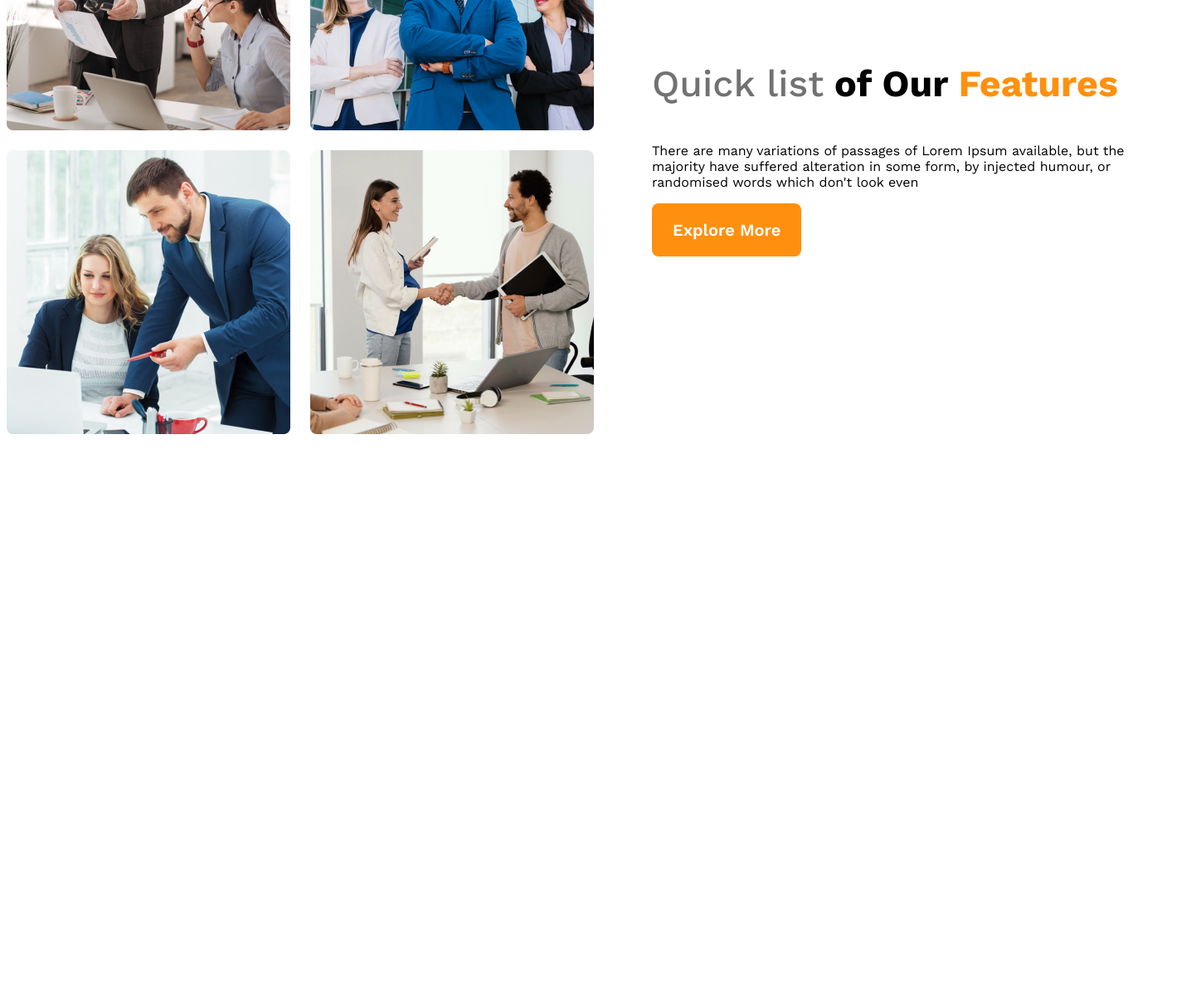
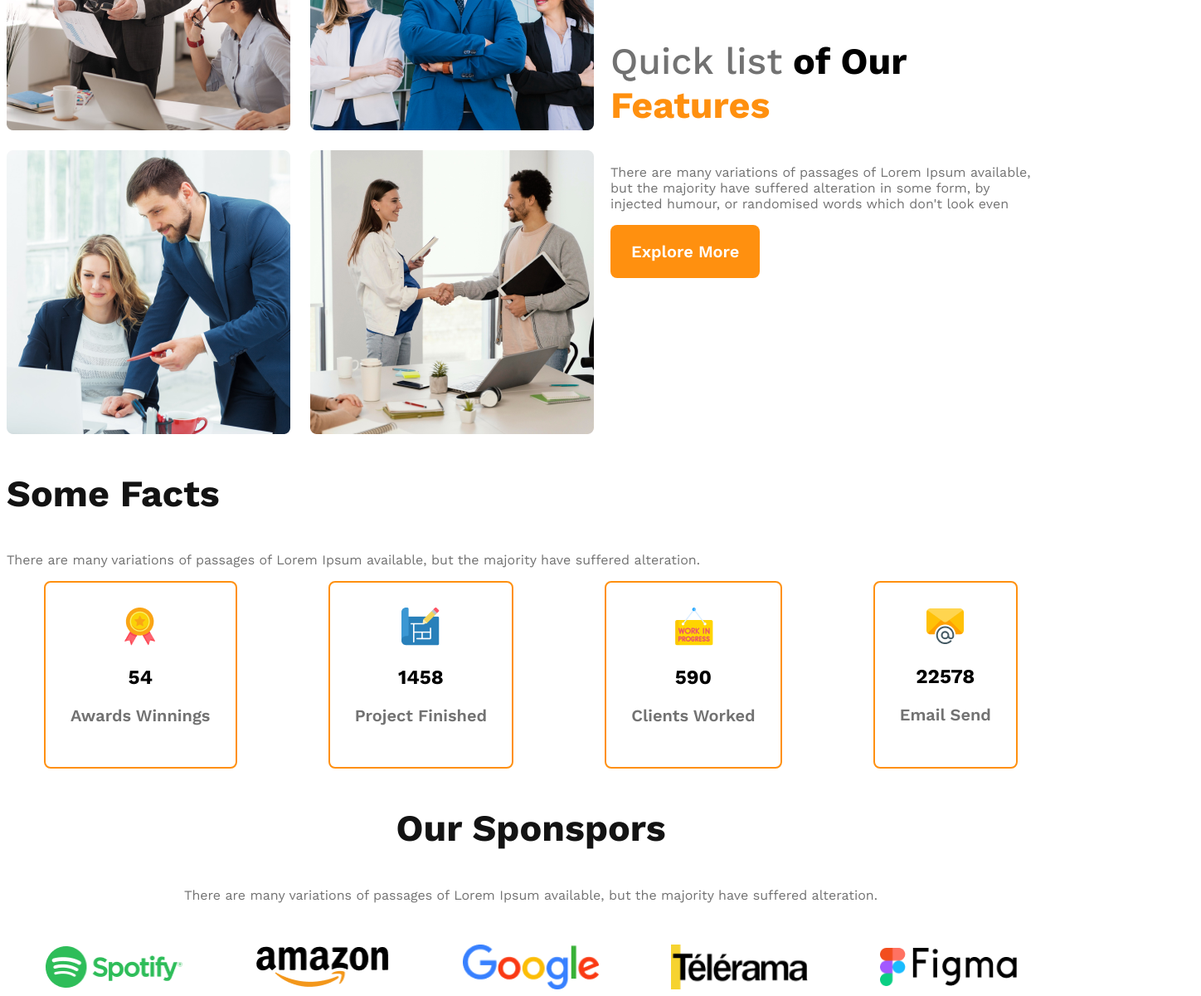
Before and after one commit to rifat417131/g3-architecs-website, a plain HTML site: page index.html in a window 1280 px wide. Shown: the part 1391-2591 px from the top of the page at 83% size, 1448 px wide, since content can reach past the window. Before the commit the page ends 1922 px from the top, so only its background shows below. Drawn offline with nearby package versions, Linux system fonts and the light colour scheme.

Commit message:
added facts

```diff
--- a/index.html
+++ b/index.html
@@ -21,7 +21,7 @@
             <div class="banner-content">
                 <h1 class="banner-title">Brand New
                     Group of Architects </h1>
-                    <p class="banner-description">There are many variations of passages of Lorem Ipsum available, but the majority have suffered alteration in some form, by injected humour, or randomised words which don't look even</p>
+                    <p class="text-light-gray">There are many variations of passages of Lorem Ipsum available, but the majority have suffered alteration in some form, by injected humour, or randomised words which don't look even</p>
                     <button class="btn-primary">Explore More</button>
             </div>
                 <img class="banner-img" src="images/banner.png" alt="">
@@ -38,12 +38,55 @@
                 <img src="images/team4.png" alt="">
             </div>
             <div class="teams-content">
-                <h3 class="teams-title"><span class="quick">Quick list</span> <span class="our">of Our</span > <span class="text-features">Features</span></h3>
-                <p class="teams-description">There are many variations of passages of Lorem Ipsum available, but the majority have suffered alteration in some form, by injected humour, or randomised words which don't look even</p>
+                <h3 class="teams-title"><span class="quick">Quick list</span> of Our <br> <span class="text-features">Features</span></h3>
+                <p class="text-light-gray">There are many variations of passages of Lorem Ipsum available, but the majority have suffered alteration in some form, by injected humour, or randomised words which don't look even</p>
                 <button class="btn-primary">Explore More</button>
             </div>
-        </s>
-    </main>
-    <footer></footer>
+        </section>
+        <!--features section-->
+        <section class="features"></section>
+        <!--facts section-->
+        <section class="facts">
+            <h3 class="section-title">Some Facts</h3>
+            <p class="text-light-gray">There are many variations of passages of Lorem Ipsum available, but the majority have suffered alteration.</p>
+        <div class="facts-card-container">
+            <div class="card">
+                <img src="images/icons/ribon.png" alt="">
+                <h2 class="card-stats">54</h2>
+                <p class="card-title">Awards Winnings</p>
+            </div>
+            <div class="card">
+                <img src="images/icons/projects.png" alt="">
+                <h2 class="card-stats">1458</h2>
+                <p class="card-title">Project Finished</p>
+            </div>
+            <div class="card">
+                <img src="images/icons/customers.png" alt="">
+                <h2 class="card-stats">590</h2>
+                <p class="card-title">Clients Worked</p>
+            </div>
+            <div class="card">
+                <img src="images/icons/email.png" alt="">
+                <h2 class="card-stats">22578</h2>
+                <p class="card-title">Email Send</p>
+            </div>
+        </div>
+        </section>
+        <!--sponsores section-->
+        <section class="sponspors">
+            <h3 class="section-title">Our Sponspors</h3>
+            <p class="text-light-gray">There are many variations of passages of Lorem Ipsum available, but the majority have suffered alteration.</p>
+            <div class="sponspors-img-container">
+                <img src="images/sponsors/spotify.png" alt="">
+                <img src="images/sponsors/amazon.png" alt="">
+                <img src="images/sponsors/google.png" alt="">
+                <img src="images/sponsors/telerama.png" alt="">
+                <img src="images/sponsors/figma.png" alt="">
+            </div>
+        </section>
+        </main>
+    <footer>
+
+    </footer>
 </body>
 </html>
--- a/style/architec.css
+++ b/style/architec.css
@@ -2,6 +2,9 @@
 
 * {
     font-family: 'Work Sans', sans-serif;
+}
+.text-light-gray{
+    color: #727272;
 }
 header{
     background-color: rgba(255, 144, 14, 0.10);
@@ -43,9 +46,7 @@ nav li a{
     font-weight: 700;
     color: #131313;
 }
-.banner-description{
-    color: #727272;
-}
+
 .btn-primary{
     border-radius: 8px;
     background: #ff900f;
@@ -57,32 +58,14 @@ nav li a{
     border: 0;
 
 }
+
 .banner-img{
     width: 100%;
 margin-top: 20px;
 }
-/*responsive style */
-@media screen and (max-width: 576px) {
-    header{
-        padding: 20px;
-    }
-    nav {
-        flex-direction: column;
-    }
 
-}
-/*tablet */
-@media screen and (min-width: 576px) and (max-width: 960px) {
-    header{
-        padding: 20px;
-    }
-    nav {
-        flex-direction: column;
-    }
+main{
 
-}
-main{
-    width: 1440px;
     margin: 0 auto;
 }
 .teams-container{
@@ -93,6 +76,7 @@ main{
     display: grid;
     grid-template-columns: repeat(2, 1fr);
     gap: 1.5rem;
+    width: 100%;
 }
 .teams-content{
     padding-left: 70px;
@@ -110,3 +94,108 @@ main{
 .teams-title .text-features{
     color: #ff900f;
 }
+
+.teams-content{
+    padding-left: 20px;
+    padding-right: 20px;
+
+}
+.section-title{
+    font-size: 2.8rem;
+    font-weight: 700;
+    color: #131313;
+}
+
+
+/*facts section*/
+
+.facts-card-container{
+    display: flex;
+    justify-content: space-around;
+
+}
+.facts-card-container .card{
+border-radius: 8px;
+border: 2px solid #ff900f;
+text-align: center;
+padding: 30px;
+
+}
+.facts-card-container .card-title{
+    font-weight: 600;
+    color: #727272;
+    font-size: 1.25rem;
+    margin-top: 5px;
+
+}
+.facts-card-container .card-state{
+    font-size: 2.8rem;
+    color: #424242;
+    margin-top: 10px;
+    margin-bottom: 10px;
+
+}
+.facts-card-container{
+    gap: 20px;
+
+}
+/*sponspors styles*/
+.sponspors{
+    text-align: center;
+
+
+}
+.sponspors-img-container{
+    margin-top: 50px;
+    display: flex;
+    justify-content: space-evenly;
+    align-items: center;
+    gap: 40px;
+
+}
+.sponspors-img-container img{
+    width: 165px;
+
+}
+.foot{
+    text-align: center;
+    font-size: 20px;
+    color: #424242;
+    background-color:rgba(255, 144, 14, 0.10);
+    width: 1400px;
+    height: 50px;
+    padding: 40px;
+
+}
+
+
+
+
+
+
+
+
+
+/*responsive style */
+@media screen and (max-width: 576px) {
+    header{
+        padding: 20px;
+    }
+    nav, .teams-container, .facts-card-container, .sponspors-img-container {
+        flex-direction: column;
+    }
+    .teams-img-container{
+        grid-template-columns: 1fr;
+    }
+
+}
+/*tablet */
+@media screen and (min-width: 576px) and (max-width: 960px) {
+    header{
+        padding: 20px;
+    }
+    nav {
+        flex-direction: column;
+    }
+
+}
```
